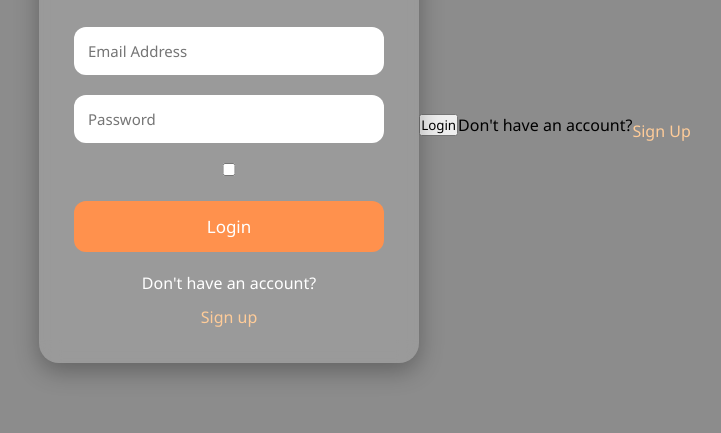
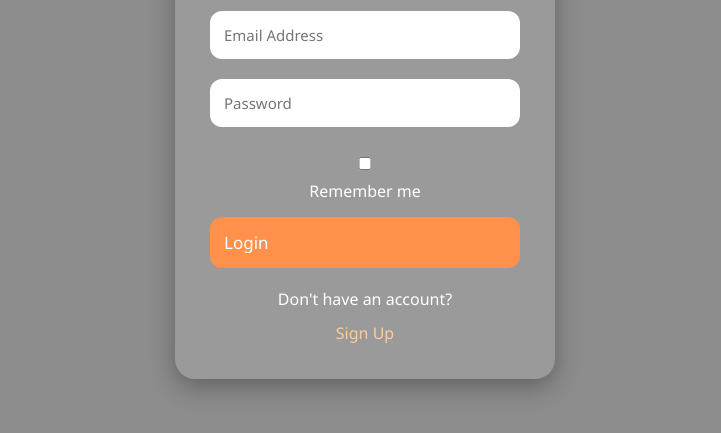
Before and after one commit to hadjerker28-spec/CampGo, a website: page login.html in a window 1280 px wide. Shown: the part 275-708 px from the top of the page, without its empty margins (275-996 px from the left). Drawn offline with Linux system fonts and the light colour scheme.

Commit message:
Add files via upload

```diff
--- a/login.html
+++ b/login.html
@@ -13,22 +13,16 @@
         <p>Login to your CampGo account</p>
 
         <input type="email" id="email" required placeholder="Email Address">
-
         <input type="password" id="pass" placeholder="Password">
 
-        <input type="checkbox" id="remember" name="remember">
+        <div style="margin: 10px 0;">
+            <input type="checkbox" id="remember" name="remember">
+            <label for="remember" style="color: white;">Remember me</label>
+        </div>
 
-        <button type="button" onclick="login()">Login</button>
+        <button type="button" onclick="login()" class="btn">Login</button>
 
         <p id="msg" style="margin-top: 10px; font-weight: bold;"></p>
-
-        <span>Don't have an account?</span>
-        <a href="signup.html" class="link">Sign up</a>
-    </div>
-
-        <button onclick="login()">Login</button>
-
-        <p id="msg"></p>
 
         <span>Don't have an account?</span>
         <a href="signup.html" class="link">Sign Up</a>
```
